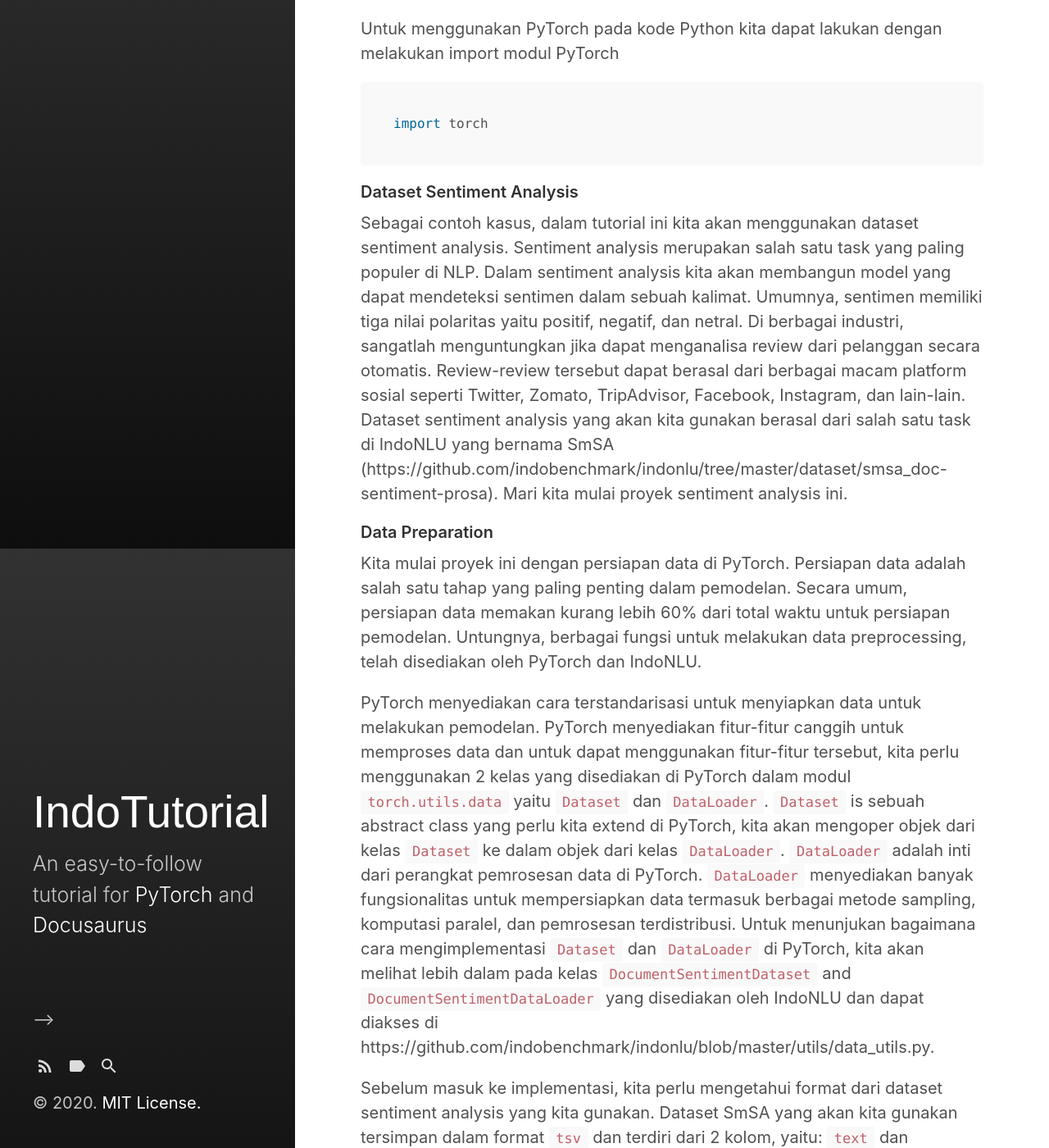
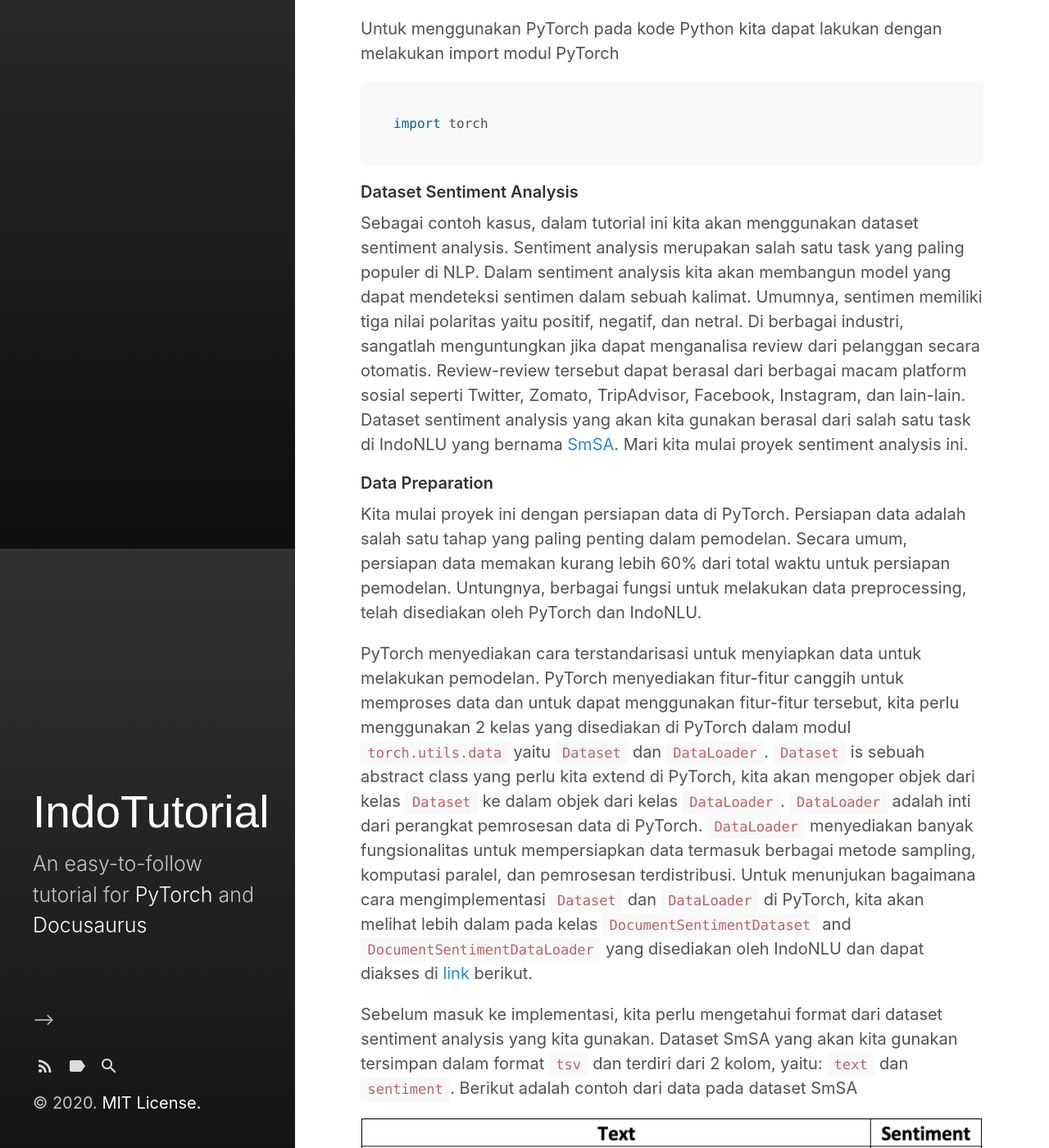
Before and after one commit to indobenchmark/tutorials, a Jekyll site: the page built from _posts/2020-10-18-basic-pytorch-id.md, in a window 1280 px wide and 1400 px high, scrolled down 4731 px. Shown: the whole window at 82% size. Built offline with Jekyll 4.4.1, drawn with Linux system fonts in a browser that asks for light colours; some of the changed text lies outside the part shown.

Commit message:
update en id

```diff
--- a/_posts/2020-10-18-basic-pytorch-id.md
+++ b/_posts/2020-10-18-basic-pytorch-id.md
@@ -120,13 +120,13 @@ import torch
 
 <div id="dataset"></div>
 #### Dataset Sentiment Analysis
-Sebagai contoh kasus, dalam tutorial ini kita akan menggunakan dataset sentiment analysis. Sentiment analysis merupakan salah satu task yang paling populer di NLP. Dalam sentiment analysis kita akan membangun model yang dapat mendeteksi sentimen dalam sebuah kalimat. Umumnya, sentimen memiliki tiga nilai polaritas yaitu positif, negatif, dan netral. Di berbagai industri, sangatlah menguntungkan jika dapat menganalisa review dari pelanggan secara otomatis. Review-review tersebut dapat berasal dari berbagai macam platform sosial seperti Twitter, Zomato, TripAdvisor, Facebook, Instagram, dan lain-lain. Dataset sentiment analysis yang akan kita gunakan berasal dari salah satu task di IndoNLU yang bernama SmSA (https://github.com/indobenchmark/indonlu/tree/master/dataset/smsa_doc-sentiment-prosa). Mari kita mulai proyek sentiment analysis ini.
+Sebagai contoh kasus, dalam tutorial ini kita akan menggunakan dataset sentiment analysis. Sentiment analysis merupakan salah satu task yang paling populer di NLP. Dalam sentiment analysis kita akan membangun model yang dapat mendeteksi sentimen dalam sebuah kalimat. Umumnya, sentimen memiliki tiga nilai polaritas yaitu positif, negatif, dan netral. Di berbagai industri, sangatlah menguntungkan jika dapat menganalisa review dari pelanggan secara otomatis. Review-review tersebut dapat berasal dari berbagai macam platform sosial seperti Twitter, Zomato, TripAdvisor, Facebook, Instagram, dan lain-lain. Dataset sentiment analysis yang akan kita gunakan berasal dari salah satu task di IndoNLU yang bernama [SmSA](https://github.com/indobenchmark/indonlu/tree/master/dataset/smsa_doc-sentiment-prosa). Mari kita mulai proyek sentiment analysis ini.
 
 <div id="data-prep"></div>
 #### Data Preparation
 Kita mulai proyek ini dengan persiapan data di PyTorch. Persiapan data adalah salah satu tahap yang paling penting dalam pemodelan. Secara umum, persiapan data memakan kurang lebih 60% dari total waktu untuk persiapan pemodelan. Untungnya, berbagai fungsi untuk melakukan data preprocessing, telah disediakan oleh PyTorch dan IndoNLU.
 
-PyTorch menyediakan cara terstandarisasi untuk menyiapkan data untuk melakukan pemodelan. PyTorch menyediakan fitur-fitur canggih untuk memproses data dan untuk dapat menggunakan fitur-fitur tersebut, kita perlu menggunakan 2 kelas yang disediakan di PyTorch dalam modul `torch.utils.data` yaitu `Dataset` dan `DataLoader`. `Dataset` is sebuah abstract class yang perlu kita extend di PyTorch, kita akan mengoper objek dari kelas `Dataset` ke dalam objek dari kelas `DataLoader`. `DataLoader` adalah inti dari perangkat pemrosesan data di PyTorch. `DataLoader` menyediakan banyak fungsionalitas untuk mempersiapkan data termasuk berbagai metode sampling, komputasi paralel, dan pemrosesan terdistribusi. Untuk menunjukan bagaimana cara mengimplementasi `Dataset` dan `DataLoader` di PyTorch, kita akan melihat lebih dalam pada kelas `DocumentSentimentDataset` and `DocumentSentimentDataLoader` yang disediakan oleh IndoNLU dan dapat diakses di https://github.com/indobenchmark/indonlu/blob/master/utils/data_utils.py.
+PyTorch menyediakan cara terstandarisasi untuk menyiapkan data untuk melakukan pemodelan. PyTorch menyediakan fitur-fitur canggih untuk memproses data dan untuk dapat menggunakan fitur-fitur tersebut, kita perlu menggunakan 2 kelas yang disediakan di PyTorch dalam modul `torch.utils.data` yaitu `Dataset` dan `DataLoader`. `Dataset` is sebuah abstract class yang perlu kita extend di PyTorch, kita akan mengoper objek dari kelas `Dataset` ke dalam objek dari kelas `DataLoader`. `DataLoader` adalah inti dari perangkat pemrosesan data di PyTorch. `DataLoader` menyediakan banyak fungsionalitas untuk mempersiapkan data termasuk berbagai metode sampling, komputasi paralel, dan pemrosesan terdistribusi. Untuk menunjukan bagaimana cara mengimplementasi `Dataset` dan `DataLoader` di PyTorch, kita akan melihat lebih dalam pada kelas `DocumentSentimentDataset` and `DocumentSentimentDataLoader` yang disediakan oleh IndoNLU dan dapat diakses di [link](https://github.com/indobenchmark/indonlu/blob/master/utils/data_utils.py) berikut.
 
 Sebelum masuk ke implementasi, kita perlu mengetahui format dari dataset sentiment analysis yang kita gunakan. Dataset SmSA yang akan kita gunakan tersimpan dalam format `tsv` dan terdiri dari 2 kolom, yaitu: `text` dan `sentiment`. Berikut adalah contoh dari data pada dataset SmSA
 
```
Also changed, not shown: other parts of _posts/2020-10-18-basic-pytorch-id.md (+2 -4 lines), _posts/2020-10-18-basic-pytorch-en.md (+2 -3 lines).
